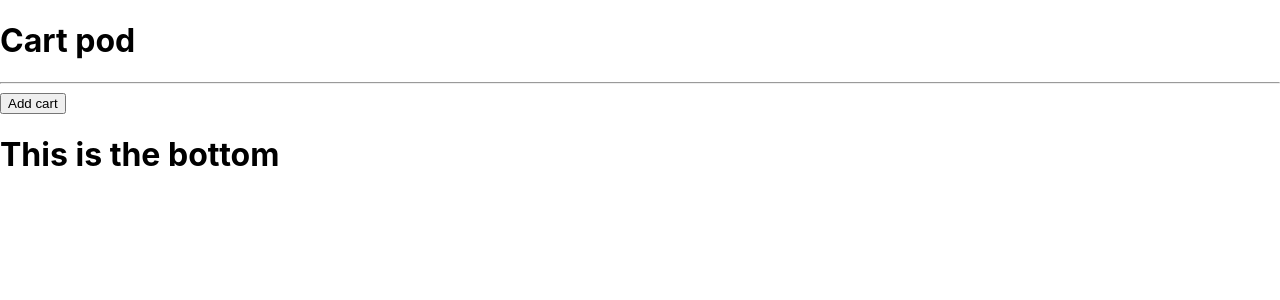
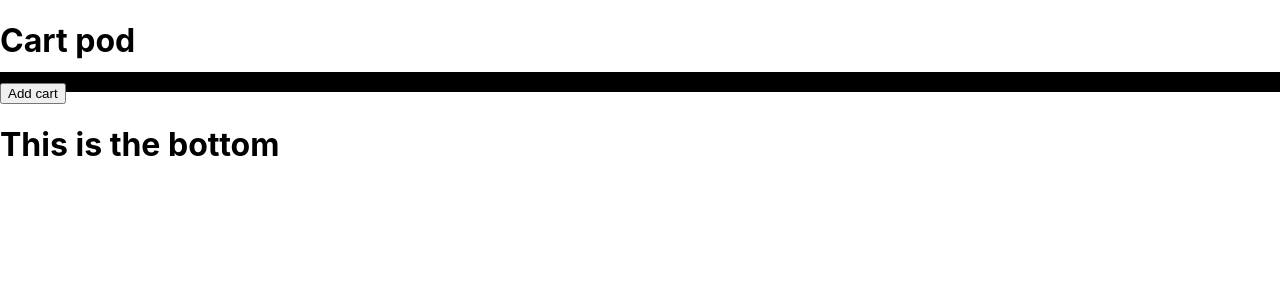
Before and after one commit to BryonBurke/component-practice, a React (Create React App) app: page / in a window 1280 px wide. Shown: the top 300 px of the page. Built offline with nearby package versions, Linux system fonts and the light colour scheme.

Commit message:
add flex

```diff
--- a/src/components/CartList.js
+++ b/src/components/CartList.js
@@ -2,11 +2,42 @@ import React from 'react';
 import Cart from './Cart';
 import PropTypes from 'prop-types'
 
+const numItemsPerRow = 10;
+const spaceBetweenItems = 20; // edit to increase/decrease space between items
+
+const containerStyle = {
+  display: "flex",
+  flexWrap: "wrap",
+  margin: `-${spaceBetweenItems * 0.5}px`,
+  border: "10px solid black",
+  backgroundColor: "",
+};
+
+const itemStyle = {
+  display: "block",
+  flex: "none",
+  width: `${100 / numItemsPerRow}%`,
+  boxSizing: "border-box",
+  padding: `${spaceBetweenItems * 0.5}px`,
+  backgroundColor: "palevioletred",
+  textAlign: "center",
+  border: "10px solid blue",
+};
+
+const cardStyle = {
+  backgroundColor: "palevioletred",
+  height: "50px",
+  textAlign: "center",
+};
+
 const CartList = (props) => {
   return (
-    <React.Fragment>
-      <hr />
+    <React.Fragment
+
+      style={containerStyle}>
+        <div style={containerStyle}>
       {props.cartList.map((cart) => (
+        <div style={itemStyle}>
           <Cart
             whenCartClicked = { props.onCartSelection }
             name={cart.name}
@@ -15,7 +46,12 @@ const CartList = (props) => {
             id = {cart.id}
             key = {cart.id}
           />
+        </div>
       ))}
+
+
+        </div>
+
     </React.Fragment>
   );
 }
```
Also changed, not shown: 1 other file (tests, documents, lock files or other folders). Lines whose indentation alone changed are shown as unchanged.
